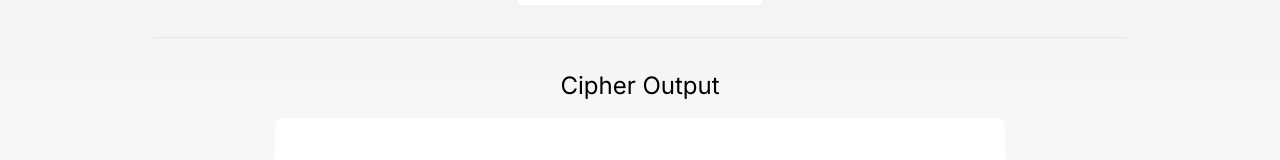
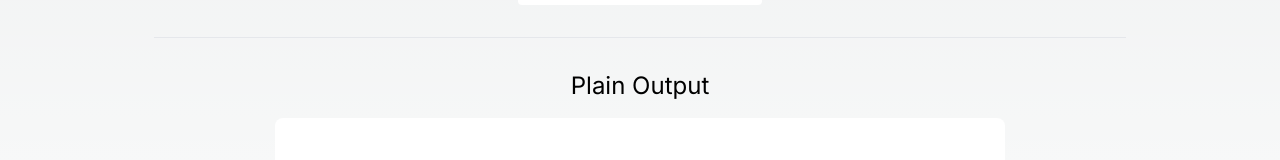
Before and after one commit to Ayahiro-Inatsugu/TFHE, a Next.js app in the folder frontend/: page / in a window 1280 px wide. Shown: the part 1176-1336 px from the top of the page. Built offline with nearby package versions, Linux system fonts and the light colour scheme.

Commit message:
fix：見た目の文言を修正

```diff
--- a/frontend/src/app/api/evaluate/route.ts
+++ b/frontend/src/app/api/evaluate/route.ts
@@ -26,12 +26,12 @@ export async function POST(req: Request) {
     cipherTextLoad_2.load(context, cipherTextBase64_2);
 
     // 加算
-    const accumulatedCipherText = seal.CipherText();
-    evaluator.add(cipherTextLoad_1, cipherTextLoad_2, accumulatedCipherText);
+    // const accumulatedCipherText = seal.CipherText();
+    // evaluator.add(cipherTextLoad_1, cipherTextLoad_2, accumulatedCipherText);
 
     // 乗算
-    // const accumulatedCipherText = seal.CipherText();
-    // evaluator.multiply(cipherTextLoad_1, cipherTextLoad_2, accumulatedCipherText);
+    const accumulatedCipherText = seal.CipherText();
+    evaluator.multiply(cipherTextLoad_1, cipherTextLoad_2, accumulatedCipherText);
 
     // 減算
     // const accumulatedCipherText = seal.CipherText();
--- a/frontend/src/components/features/top/PlainOutputTextBox.tsx
+++ b/frontend/src/components/features/top/PlainOutputTextBox.tsx
@@ -3,7 +3,7 @@ import React from 'react'
 const PlainOutputTextBox = ({plainOutput}: {plainOutput: number | undefined}) => {
   return (
     <div className="flex flex-col items-center gap-4 w-full">
-      <p className="text-2xl">Cipher Output</p>
+      <p className="text-2xl">Plain Output</p>
       <div className="w-3/5 h-64 bg-white rounded-lg text-black p-2 break-words overflow-auto">{plainOutput}</div>
     </div>
   )
```
